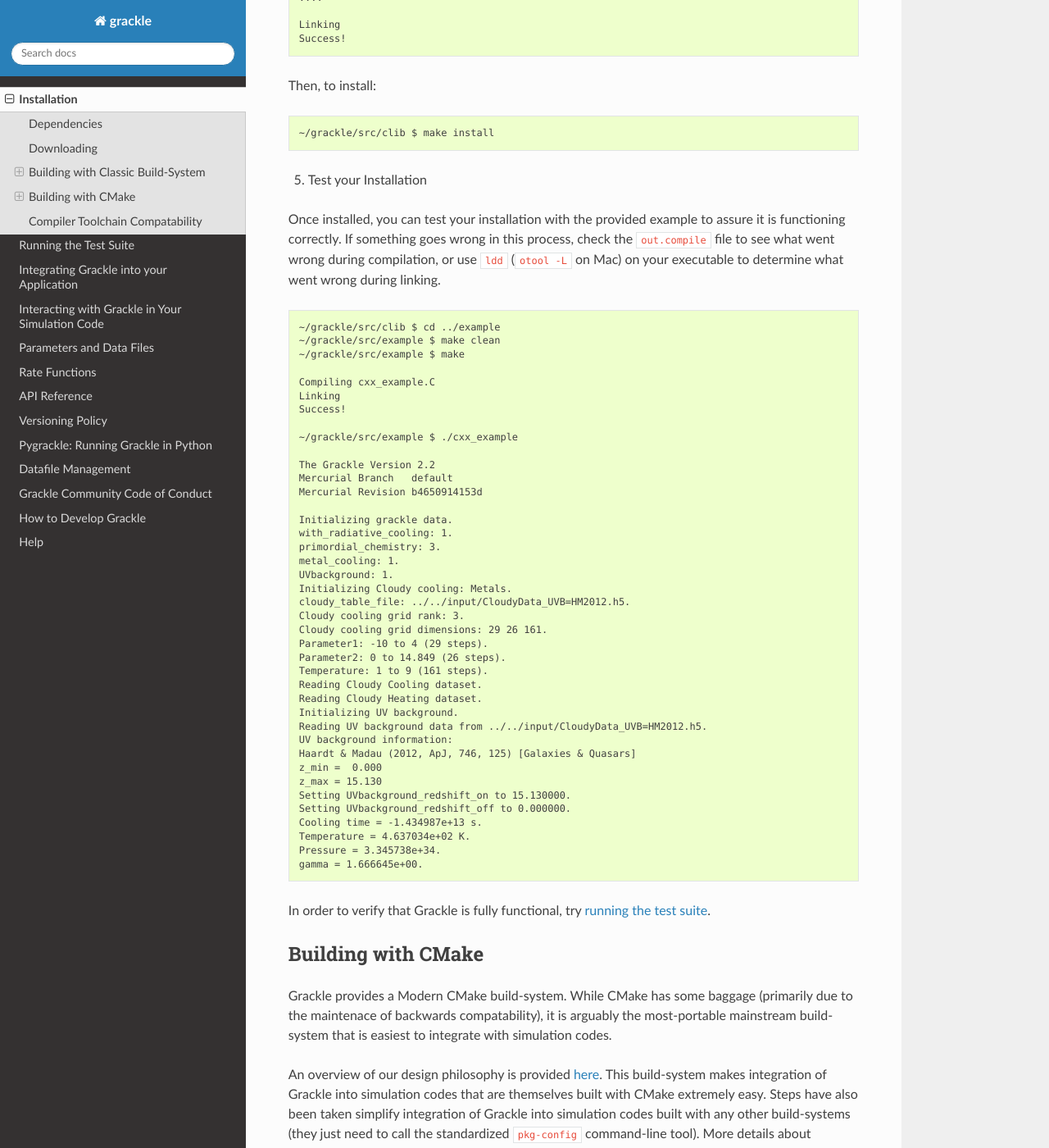
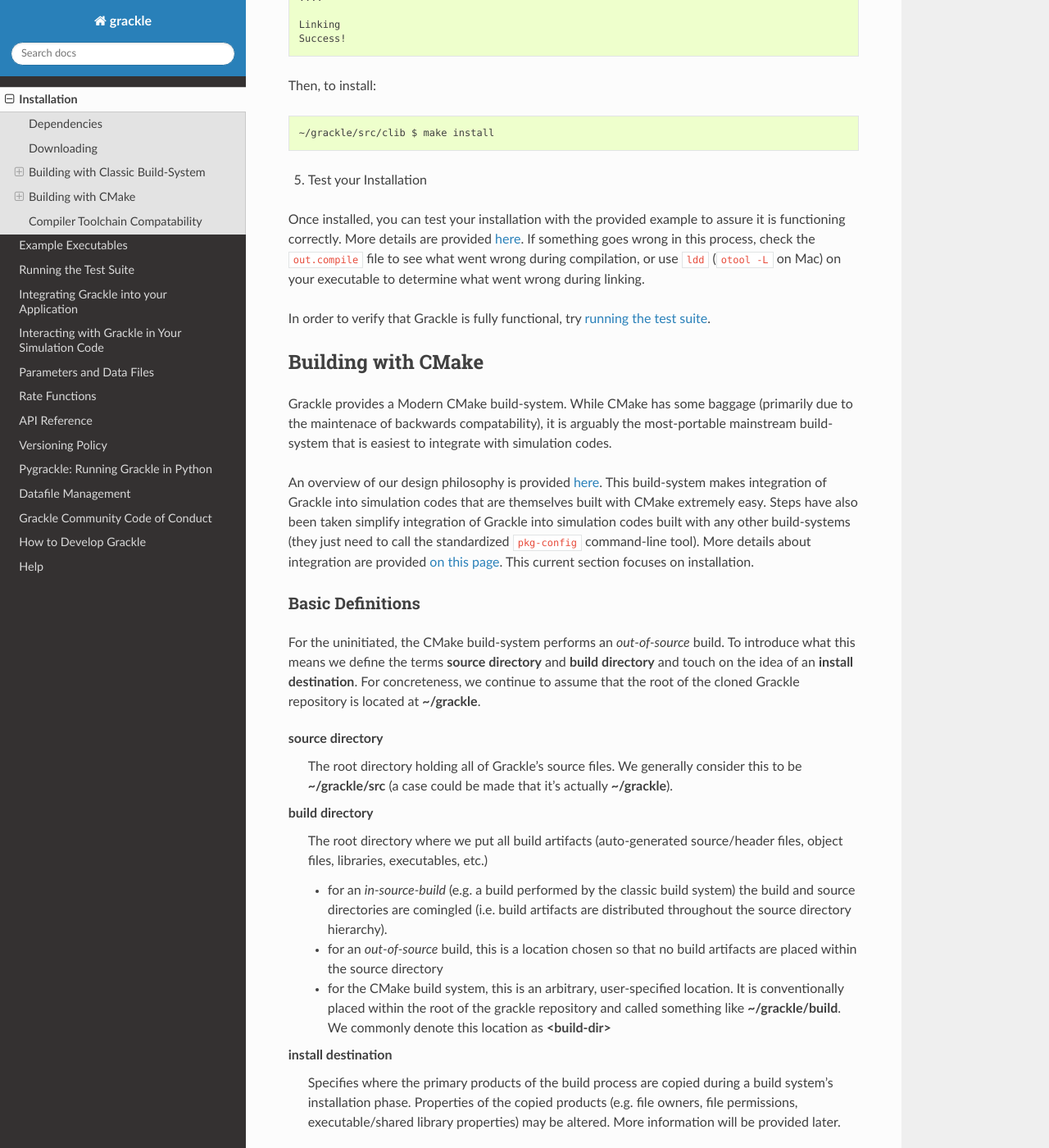
Before and after one commit to grackle-project/grackle, a Sphinx documentation site: the page built from doc/source/Installation.rst, in a window 1280 px wide and 1400 px high, scrolled down 4071 px. Shown: the whole window at 82% size. Built offline with Sphinx 7.4.7 and the Read the Docs theme 3.1.0, drawn with Linux system fonts in a browser that asks for light colours; the version number is read from the project's files by our own code; some of the changed text lies outside the part shown.

Commit message:
moved the examples section.

```diff
--- /dev/null
+++ b/doc/source/Examples.rst
@@ -0,0 +1,140 @@
+
+.. _examples:
+
+Example Executables
+===================
+
+The Grackle repository provides example C, C++, and Fortran code for interacting with Grackle.
+
+Example Descriptions
+--------------------
+
+The examples are located in the **src/example** directory.
+The examples include:
+
+    * **c_example.c** - C example
+
+    * **c_local_example.c** - C example using only :ref:`local_functions`
+
+    * **cxx_example.C** - C++ example
+
+    * **cxx_omp_example.C** - C++ example using OpenMP
+
+    * **fortran_example.F** - Fortran example
+
+.. _how-to-run-example:
+
+Preparing and Executing the Examples
+------------------------------------
+
+In this section, we explain how to prepare and execute the example executables.
+Running an example is a useful way to quickly check whether Grackle is functioning correctly
+(to more rigorously check that Grackle is fully functional, you can try :ref:`running the
+test suite <testing>`).
+
+The instructions for building and executing the examples vary based on the build-system.
+In both cases, the examples require that you haven't cleanup up from your build.
+
+1. Compile the example:
+
+   .. tabs::
+
+      .. group-tab:: Classic Build System
+
+         Once you have already installed the grackle library, you can build the examples by typing ``make`` and the name of the file without extension.
+         Assuming that you were just in the **src/clib** subdirectory, you would execute the following to build the C++ example:
+
+         .. code-block:: shell-session
+
+            ~/grackle/src/clib $ cd ../example
+            ~/grackle/src/example $ make clean
+            ~/grackle/src/example $ make
+
+            Compiling cxx_example.C
+            Linking
+            Success!
+
+      .. group-tab:: CMake Build System
+
+         By default, the examples are automatically built with the rest of Grackle.
+         The compiled example binaries can be found within **<build-dir>/example**, where **<build-dir>** is the arbitrary build-directory that you need to specify when compiling Grackle.
+
+         .. warning::
+
+            It's important that **<build-dir>** is a top-level directory in the grackle repository (e.g. something like **~/grackle/my-build** is fine, but choices like **~/grackle/../my-grackle-build** and **~/grackle/my_builds/my-first-build** are problematic).
+            If this isn't the case, then the examples won't be able to locate the input data files.
+
+   .. important::
+
+      If you're using the Classic build system, make sure to add the path to the directory containing the installed **libgrackle.so** to your LD_LIBRARY_PATH (or DYLD_LIBRARY_PATH on Mac).
+      This is **NOT** necessary for the CMake build system.
+      More information is provided below.\ [#f1]_
+
+2. Now we execute the example
+
+   .. note::
+
+      The examples make certain assumptions about the location of the data files.
+      To ensure that the data files can be found, you should execute each example-binary from the same directory where the example binary is produced.
+
+   To execute the example, invoke:
+
+   .. tabs::
+
+      .. group-tab:: Classic Build System
+
+         .. code-block:: shell-session
+
+            ~/grackle/src/example $ ./cxx_example
+
+      .. group-tab:: CMake Build System
+
+         .. code-block:: shell-session
+
+            ~/grackle $ cd <build-dir>/examples
+            ~/grackle/<build-dir>/examples $ ./cxx_example
+
+   The output will look like the following:
+
+   .. code-block:: shell-session
+
+    The Grackle Version 2.2
+    Mercurial Branch   default
+    Mercurial Revision b4650914153d
+
+    Initializing grackle data.
+    with_radiative_cooling: 1.
+    primordial_chemistry: 3.
+    metal_cooling: 1.
+    UVbackground: 1.
+    Initializing Cloudy cooling: Metals.
+    cloudy_table_file: ../../input/CloudyData_UVB=HM2012.h5.
+    Cloudy cooling grid rank: 3.
+    Cloudy cooling grid dimensions: 29 26 161.
+    Parameter1: -10 to 4 (29 steps).
+    Parameter2: 0 to 14.849 (26 steps).
+    Temperature: 1 to 9 (161 steps).
+    Reading Cloudy Cooling dataset.
+    Reading Cloudy Heating dataset.
+    Initializing UV background.
+    Reading UV background data from ../../input/CloudyData_UVB=HM2012.h5.
+    UV background information:
+    Haardt & Madau (2012, ApJ, 746, 125) [Galaxies & Quasars]
+    z_min =  0.000
+    z_max = 15.130
+    Setting UVbackground_redshift_on to 15.130000.
+    Setting UVbackground_redshift_off to 0.000000.
+    Cooling time = -1.434987e+13 s.
+    Temperature = 4.637034e+02 K.
+    Pressure = 3.345738e+34.
+    gamma = 1.666645e+00.
+
+
+.. rubric:: Footnotes
+
+.. [#f1] In more detail, both build-systems use copies of the grackle-library within the build directory while compiling the example.
+
+   * the Classic build-system **always** links Grackle against the shared-library version of Grackle and requires that Grackle is fully installed in a location known by the system (either a standard system location OR a location specified by ``LD_LIBRARY_PATH``/``DYLD_LIBRARY_PATH``).
+   * In contrast, cmake automatically takes special-steps to try to ensure that each example-binary will link to the copy of the Grackle library (whether it is shared or static) that is in the ``<build-dir>``; in fact, Grackle doesn't even need to be installed to run the Grackle library.
+   * With that said, if you compile Grackle as a shared library in a cmake build, an example-binary **might** try to use a copy of a shared grackle library found in a directory specified by ``LD_LIBRARY_PATH``/``DYLD_LIBRARY_PATH`` if one exists.
+     The exact behavior may be platform dependent and also depends on whether CMake instructs the linker to use RPATH or RUNPATH (this is not specified by the cmake docs).
--- a/doc/source/Installation.rst
+++ b/doc/source/Installation.rst
@@ -261,53 +261,12 @@ Then, to install:
 5. Test your Installation
 
 Once installed, you can test your installation with the provided example to
-assure it is functioning correctly.  If something goes wrong in this process,
+assure it is functioning correctly.
+More details are provided :ref:`here <how-to-run-example>`.
+If something goes wrong in this process,
 check the ``out.compile`` file to see what went wrong during compilation,
 or use ``ldd`` (``otool -L`` on Mac) on your executable to determine what went
 wrong during linking.
-
-::
-
-    ~/grackle/src/clib $ cd ../example
-    ~/grackle/src/example $ make clean
-    ~/grackle/src/example $ make
-
-    Compiling cxx_example.C
-    Linking
-    Success!
-
-    ~/grackle/src/example $ ./cxx_example
-
-    The Grackle Version 2.2
-    Mercurial Branch   default
-    Mercurial Revision b4650914153d
-
-    Initializing grackle data.
-    with_radiative_cooling: 1.
-    primordial_chemistry: 3.
-    metal_cooling: 1.
-    UVbackground: 1.
-    Initializing Cloudy cooling: Metals.
-    cloudy_table_file: ../../input/CloudyData_UVB=HM2012.h5.
-    Cloudy cooling grid rank: 3.
-    Cloudy cooling grid dimensions: 29 26 161.
-    Parameter1: -10 to 4 (29 steps).
-    Parameter2: 0 to 14.849 (26 steps).
-    Temperature: 1 to 9 (161 steps).
-    Reading Cloudy Cooling dataset.
-    Reading Cloudy Heating dataset.
-    Initializing UV background.
-    Reading UV background data from ../../input/CloudyData_UVB=HM2012.h5.
-    UV background information:
-    Haardt & Madau (2012, ApJ, 746, 125) [Galaxies & Quasars]
-    z_min =  0.000
-    z_max = 15.130
-    Setting UVbackground_redshift_on to 15.130000.
-    Setting UVbackground_redshift_off to 0.000000.
-    Cooling time = -1.434987e+13 s.
-    Temperature = 4.637034e+02 K.
-    Pressure = 3.345738e+34.
-    gamma = 1.666645e+00.
 
 In order to verify that Grackle is fully functional, try :ref:`running the
 test suite <testing>`.
@@ -326,11 +285,37 @@ Steps have also been taken simplify integration of Grackle into simulation codes
 More details about integration are provided :doc:`on this page <Integration>`.
 This current section focuses on installation.
 
-For the uninitiated, the CMake build-system performs an out-of-source build.
-An out-of-source build places all build artifacts (auto-generated source/header files, object files, etc.) into a "build-directory."
-The build-directory is at a user-specified location that is organized into a hierarchy that resembles the source directory hierarchy.
-Cleaning up from a CMake-build is as simple as deleting this build-directory.
-In contrast, the "classic build system" performs an in-source build (because that type of build distributes build artifacts throughout the source directory hierarchy, clean up requires more complex logic encapsulated by the ``make clean`` command).
+Basic Definitions
++++++++++++++++++
+
+For the uninitiated, the CMake build-system performs an *out-of-source* build.
+To introduce what this means we define the terms **source directory** and **build directory** and touch on the idea of an **install destination**.
+For concreteness, we continue to assume that the root of the cloned Grackle repository is located at **~/grackle**.
+
+.. COMMENT: The following is a RST "Definition List" structure (with a label so we can reference it later)
+
+.. _dir-defs:
+
+source directory
+   The root directory holding all of Grackle's source files.
+   We generally consider this to be **~/grackle/src** (a case could be made that it's actually **~/grackle**).
+
+build directory
+   The root directory where we put all build artifacts (auto-generated source/header files, object files, libraries, executables, etc.)
+
+   * for an *in-source-build* (e.g. a build performed by the classic build system) the build and source directories are comingled (i.e. build artifacts are distributed throughout the source directory hierarchy).
+   * for an *out-of-source* build, this is a location chosen so that no build artifacts are placed within the source directory
+   * for the CMake build system, this is an arbitrary, user-specified location.
+     It is conventionally placed within the root of the grackle repository and called something like **~/grackle/build**.
+     We commonly denote this location as **<build-dir>**
+
+install destination
+   Specifies where the primary products of the build process are copied during a build system's installation phase.
+   Properties of the copied products (e.g. file owners, file permissions, executable/shared library properties) may be altered.
+   More information will be provided later.
+
+While cleaning up from an *in-source-build* requires special logic (commonly encoded in a ``make clean`` command), cleaning up from an *out-of-source-build* is much more straight-forward.
+To clean up from an *out-of-source-build*, you can simply delete the build directory.
 
 .. warning::
 
@@ -357,9 +342,8 @@ The remainder of this subsection is primarily intended for readers who are relat
 
    For now, we make 2 basic decisions:
 
-   #. Decide on the directory, ``<build-dir>``, where you want to build Grackle. [#f1]_
-      This is referred to as the build-directory and is generally placed at the root level of the grackle repository.
-      A common choice is ``build`` (but this is fairly arbitrary).
+   #. Decide on the :ref:`build-directory <dir-defs>`, ``<build-dir>``, where you want to build Grackle.\ [#f1]_
+      This is generally placed at the root level of the grackle repository and commonly named ``build`` (but this is fairly arbitrary).
 
    #. Decide on the installation directory prefix, ``<install-prefix>``, where Grackle will be installed.
       This is be specified via the ``CMAKE_INSTALL_PREFIX`` cmake configuration variable.
@@ -404,33 +388,9 @@ The remainder of this subsection is primarily intended for readers who are relat
 
 
 4. Test your Build.
-
-   Once you have compiled Grackle, you can run one of the provided example to test if it functions correctly.
-   These examples are automatically compiled with Grackle.
-
-   .. code-block:: shell-session
-
-      ~/grackle $ cd <build-dir>/examples
-      ~/grackle/<build-dir>/examples $ ./cxx_example
-
-   .. warning::
-
-      The examples make certain assumptions about the location of the input files.
-      The examples are only guaranteed to work if both:
-
-         1. you execute the example-binary from the same-directory where the example-binary is found
-
-         2. ``<build-dir>`` is a top-level directory in the grackle repository (e.g. something like ``my-build`` is fine, but choices like ``../my-grackle-build`` and ``my_builds/my-first-build`` are problematic).
-
-   .. note::
-
-      For reference, the Classic build-system always links Grackle against the shared-library version of Grackle and requires that Grackle is fully installed in a location known by the system (either a standard system location OR a location specified by ``LD_LIBRARY_PATH``/``DYLD_LIBRARY_PATH``).
-      In contrast, cmake automatically takes special-steps to try to ensure that each example-binary will link to the copy of the Grackle library (whether it is shared or static) that is in the ``<build-dir>``; in fact, Grackle doesn't even need to be installed to run the Grackle library.
-
-      With that said, if you compile Grackle as a shared library in a cmake build, an example-binary **might** try to use a copy of a shared grackle library found in a directory specified by ``LD_LIBRARY_PATH``/``DYLD_LIBRARY_PATH`` if one exists.
-      The exact behavior may be platform dependent and also depends on whether CMake instructs the linker to use RPATH or RUNPATH (this is not specified by the cmake docs).
-
-In order to verify that Grackle is fully functional, you can try :ref:`running the test suite <testing>`.
+   Once you have compiled Grackle, you can run one of the provided examples to test if it functions correctly.
+   More details are provided :ref:`here <how-to-run-example>`.
+   In order to verify that Grackle is fully functional, you can try :ref:`running the test suite <testing>`.
 
 .. _how_to_configure:
 
--- a/doc/source/Interaction.rst
+++ b/doc/source/Interaction.rst
@@ -15,57 +15,12 @@ The :ref:`Primary API <primary_functions>`, manages some of Grackle's data struc
 In contrast, the :ref:`Local API <local_functions>`, requires that the downstream application explicitly manage pointers to these same data-structures and requires that the pointers are provided as arguments to each function.
 The latter API is explicitly thread-safe as it involves no global data.
 
-.. _examples:
-
 Example Executables
 -------------------
 
 The grackle source code contains examples for C, C++, and Fortran codes.
-They are located in the **src/example** directory and provide examples
-of calling all of grackle's functions.
-
-    * **c_example.c** - C example
-
-    * **c_local_example.c** - C example using only :ref:`local_functions`
-
-    * **cxx_example.C** - C++ example
-
-    * **cxx_omp_example.C** - C++ example using OpenMP
-
-    * **fortran_example.F** - Fortran example
-
-The instructions for building and executing the examples vary based on the build-system:
-
-.. tabs::
-
-   .. tab:: Classic Build System
-
-      Once you have already installed the grackle library, you can build the examples by typing *make* and the name of the file without extension.
-      For example, to build the C++ example, type:
-
-      .. code-block:: shell-session
-
-         $ make cxx_example
-
-      To run the example, make sure to add the path to the directory containing
-      the installed **libgrackle.so** to your LD_LIBRARY_PATH (or
-      DYLD_LIBRARY_PATH on Mac).
-
-
-   .. tab:: CMake Build System
-
-      By default, the examples are automatically built with the rest of Grackle.
-      The compiled example binaries can be found within *<build-dir>/example*, where *<build-dir>* is the arbitrary build-directory that you need to specify when compiling Grackle.
-
-      It's important that *<build-dir>* is a top-level directory in the grackle repository (e.g. something like *my-build* is fine, but choices like *../my-grackle-build* and *my_builds/my-first-build* are problematic).
-      If this isn't the case, then the examples won't be able to locate the input data files.
-
-      You don't need to worry about using LD_LIBRARY_PATH (or DYLD_LIBRARY_PATH on Mac) to run these examples with this build-system.
-
-.. important::
-
-   The examples make certain assumptions about the location of the input files.
-   To ensure that the input files can be found, you should execute each example-binary from the same directory where the example binary is produced.
+These files illustrate how to call all of grackle's functions.
+More details are provided :ref:`here <examples>`.
 
 Header Files
 ------------
--- a/doc/source/index.rst
+++ b/doc/source/index.rst
@@ -39,6 +39,7 @@ Contents:
    :maxdepth: 2
 
    Installation.rst
+   Examples.rst
    Testing.rst
    Integration.rst
    Interaction.rst
```
